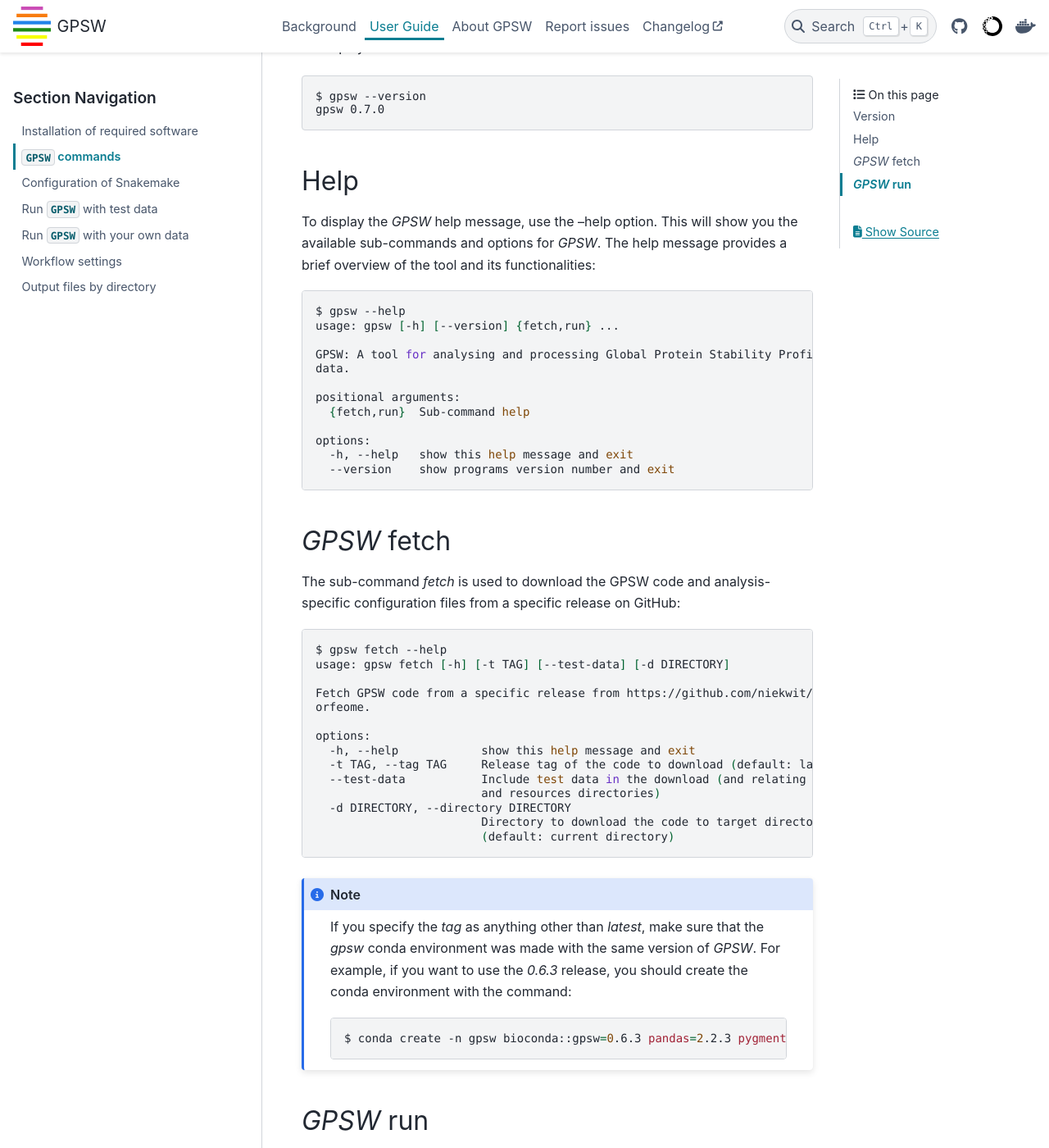
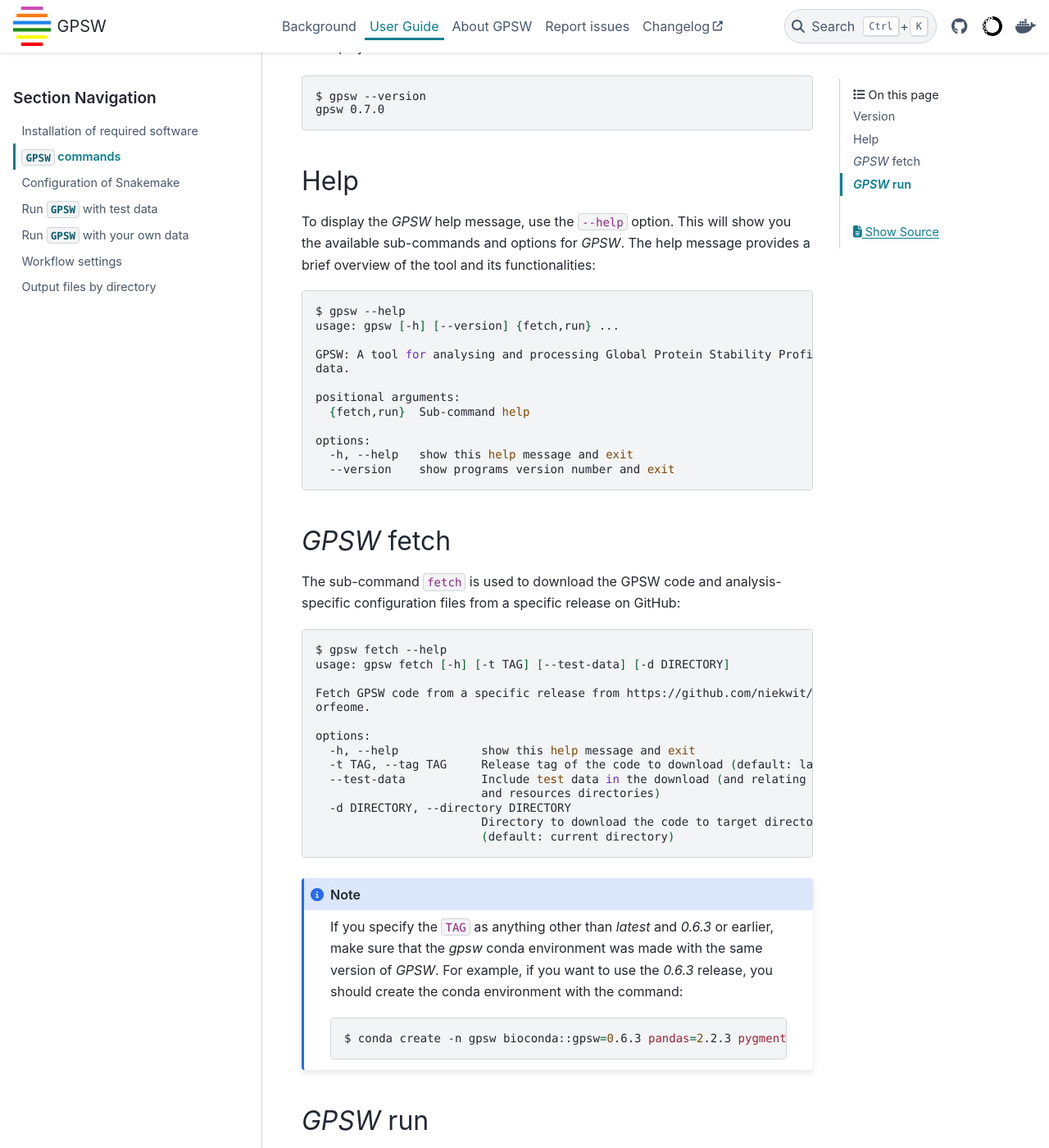
Before and after one commit to niekwit/gps-orfeome, a Sphinx documentation site: the page built from docs/gpsw_commands.rst, in a window 1280 px wide and 1400 px high, scrolled down 246 px. Shown: the whole window at 82% size. Built offline with Sphinx 7.4.7 and the PyData theme 0.15.4, drawn with Linux system fonts in a browser that asks for light colours.

Commit message:
better descriptions

```diff
--- a/docs/gpsw_commands.rst
+++ b/docs/gpsw_commands.rst
@@ -14,7 +14,7 @@
 Help
 --------
 
-To display the `GPSW` help message, use the --help option. This will show you the available sub-commands and options for `GPSW`. The help message provides a brief overview of the tool and its functionalities:
+To display the `GPSW` help message, use the ``--help`` option. This will show you the available sub-commands and options for `GPSW`. The help message provides a brief overview of the tool and its functionalities:
 
 .. code-block:: shell
 
@@ -35,7 +35,7 @@
 `GPSW` fetch
 --------------------
 
-The sub-command `fetch` is used to download the GPSW code and analysis-specific configuration files from a specific release on GitHub:
+The sub-command ``fetch`` is used to download the GPSW code and analysis-specific configuration files from a specific release on GitHub:
 
 .. code-block:: shell
 
@@ -55,7 +55,7 @@
                            (default: current directory)
 
 .. note::
-   If you specify the `tag` as anything other than `latest`, make sure that the `gpsw` conda environment was made with the same version of `GPSW`. For example, if you want to use the `0.6.3` release, you should create the conda environment with the command:
+   If you specify the ``TAG`` as anything other than `latest` and `0.6.3` or earlier, make sure that the `gpsw` conda environment was made with the same version of `GPSW`. For example, if you want to use the `0.6.3` release, you should create the conda environment with the command:
 
    .. code-block:: shell
 
@@ -65,7 +65,7 @@
 `GPSW` run
 --------------------
 
-The sub-command `run` is used to run the GPSW pipeline and create a report:
+The sub-command ``run`` is used to run the GPSW pipeline and create a report:
 
 .. code-block:: shell
 
```
Also changed, not shown: docs/installation_of_required_software.rst (+8 -1 lines), docs/workflow_settings.rst (+71 -1 lines).
